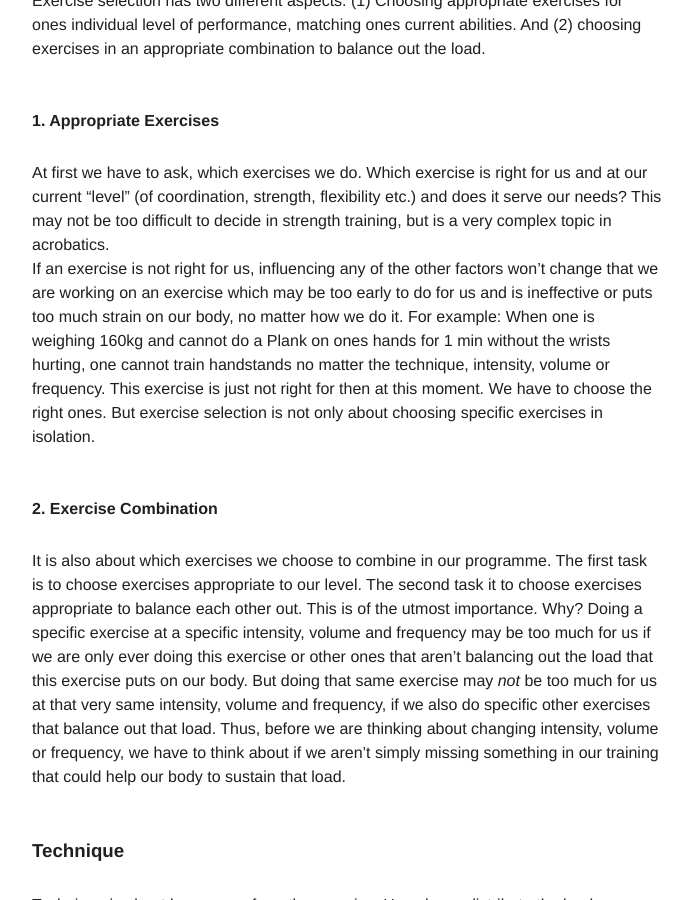
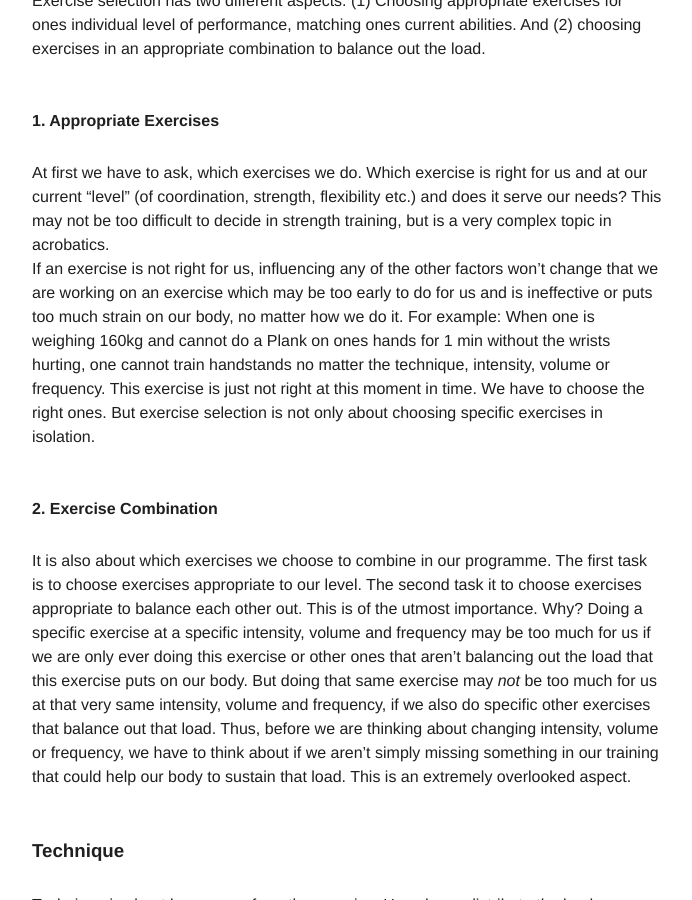
Before and after one commit to floshin/acrolib, a Jekyll site: the page built from training/load-management.md, in a window 1280 px wide and 900 px high, scrolled down 1527 px. Shown: the whole window, without its empty margins (293-985 px from the left). Built offline with Jekyll 4.4.1, drawn with Linux system fonts in a browser that asks for light colours; our own code applies the rules of GitHub Pages for plain Markdown files.

Commit message:
Update load-management.md

```diff
--- a/training/load-management.md
+++ b/training/load-management.md
@@ -37,11 +37,11 @@ Exercise selection has two different aspects. (1) Choosing appropriate exercises
 #### 1. Appropriate Exercises
 
 At first we have to ask, which exercises we do. Which exercise is right for us and at our current "level" (of coordination, strength, flexibility etc.) and does it serve our needs? This may not be too difficult to decide in strength training, but is a very complex topic in acrobatics.
-If an exercise is not right for us, influencing any of the other factors won't change that we are working on an exercise which may be too early to do for us and is ineffective or puts too much strain on our body, no matter how we do it. For example: When one is weighing 160kg and cannot do a Plank on ones hands for 1 min without the wrists hurting, one cannot train handstands no matter the technique, intensity, volume or frequency. This exercise is just not right for then at this moment. We have to choose the right ones. But exercise selection is not only about choosing specific exercises in isolation.
+If an exercise is not right for us, influencing any of the other factors won't change that we are working on an exercise which may be too early to do for us and is ineffective or puts too much strain on our body, no matter how we do it. For example: When one is weighing 160kg and cannot do a Plank on ones hands for 1 min without the wrists hurting, one cannot train handstands no matter the technique, intensity, volume or frequency. This exercise is just not right at this moment in time. We have to choose the right ones. But exercise selection is not only about choosing specific exercises in isolation.
 
 #### 2. Exercise Combination
 
-It is also about which exercises we choose to combine in our programme. The first task is to choose exercises appropriate to our level. The second task it to choose exercises appropriate to balance each other out. This is of the utmost importance. Why? Doing a specific exercise at a specific intensity, volume and frequency may be too much for us if we are only ever doing this exercise or other ones that aren't balancing out the load that this exercise puts on our body. But doing that same exercise may *not* be too much for us at that very same intensity, volume and frequency, if we also do specific other exercises that balance out that load. Thus, before we are thinking about changing intensity, volume or frequency, we have to think about if we aren't simply missing something in our training that could help our body to sustain that load.
+It is also about which exercises we choose to combine in our programme. The first task is to choose exercises appropriate to our level. The second task it to choose exercises appropriate to balance each other out. This is of the utmost importance. Why? Doing a specific exercise at a specific intensity, volume and frequency may be too much for us if we are only ever doing this exercise or other ones that aren't balancing out the load that this exercise puts on our body. But doing that same exercise may *not* be too much for us at that very same intensity, volume and frequency, if we also do specific other exercises that balance out that load. Thus, before we are thinking about changing intensity, volume or frequency, we have to think about if we aren't simply missing something in our training that could help our body to sustain that load. This is an extremely overlooked aspect.
 
 
 ### Technique
```
